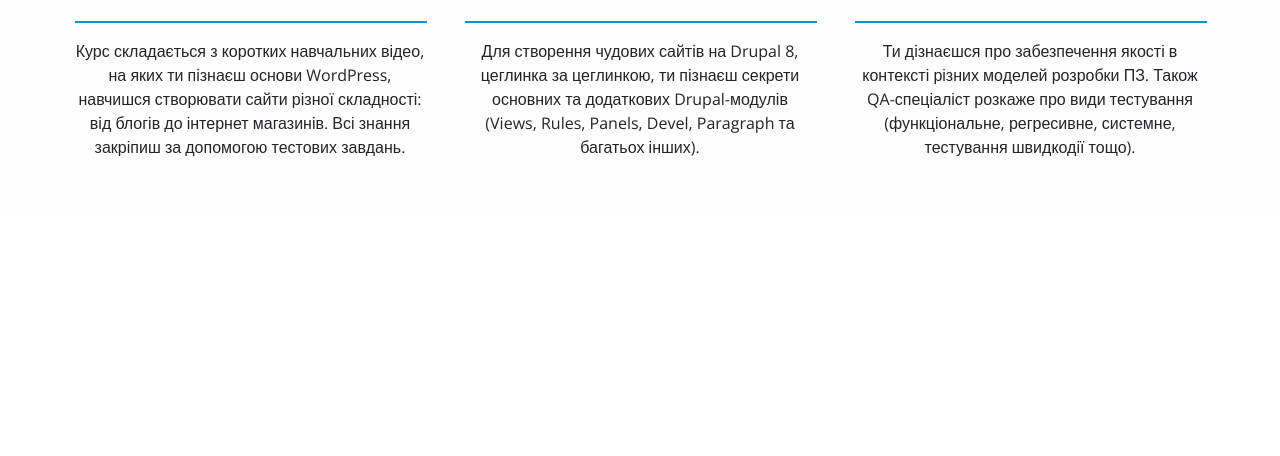
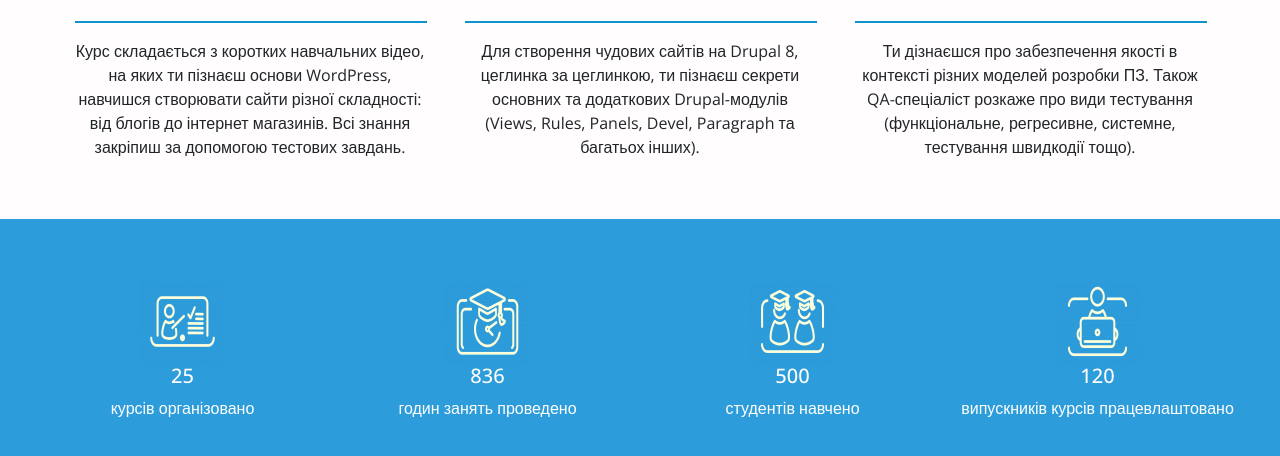
Before and after one commit to garciaqueen/internet_devels_layout_mariia, a website: page index.html in a window 1280 px wide. Shown: the part 922-1378 px from the top of the page. Before the commit the page ends 1141 px from the top, so only its background shows below. Drawn offline with nearby package versions, Linux system fonts and the light colour scheme; files that its build step writes are made by us from their sources.

Commit message:
Statistics pt.1. Working on adaptation.

```diff
--- a/index.html
+++ b/index.html
@@ -121,6 +121,32 @@
           </div>
         </div>
       </div>
+      <div class="content-statistics">
+        <div class="container">
+          <div class="row">
+            <div class="card-block col-sm-6 col-md-4 col-lg-3">
+              <img src="img/icons/statistic-icon-1.png">
+              <h5>25</h5>
+              <span class="card-block-text">курсів організовано</span>
+            </div>
+            <div class="card-block col-sm-6 col-md-4 col-lg-3">
+              <img src="img/icons/statistic-icon-2.png">
+              <h5>836</h5>
+              <span class="card-block-text">годин занять проведено</span>
+            </div>
+            <div class="card-block col-sm-6 col-md-4 col-lg-3">
+              <img src="img/icons/statistic-icon-3.png">
+              <h5>500</h5>
+              <span class="card-block-text">студентів навчено</span>
+            </div>
+            <div class="card-block col-sm-6 col-md-4 col-lg-3">
+              <img src="img/icons/statistic-icon-4.png">
+              <h5>120</h5>
+              <span class="card-block-text">випускників курсів працевлаштовано</span>
+            </div>
+          </div>
+        </div>
+      </div>
     </div>
     <!-- JS -->
     <script>
--- a/scss/style.scss
+++ b/scss/style.scss
@@ -6,7 +6,7 @@
   font-weight: 300;
   font-style: normal;
   font-variation-settings:
-    "wdth" 100;
+    "width" 100;
 }
 
 body {
@@ -149,6 +149,16 @@
   flex-direction: column;
   align-items: center;
 }
+.card-block {
+  text-align: center;
+  padding: 20px 10px;
+  color: white;
+}
+
+.content-statistics {
+  background-color: #2d9cdb;
+  padding: 40px 0;
+}
 
 @media only screen and (max-width: 728px) {
   .navbar-collapse {
```
